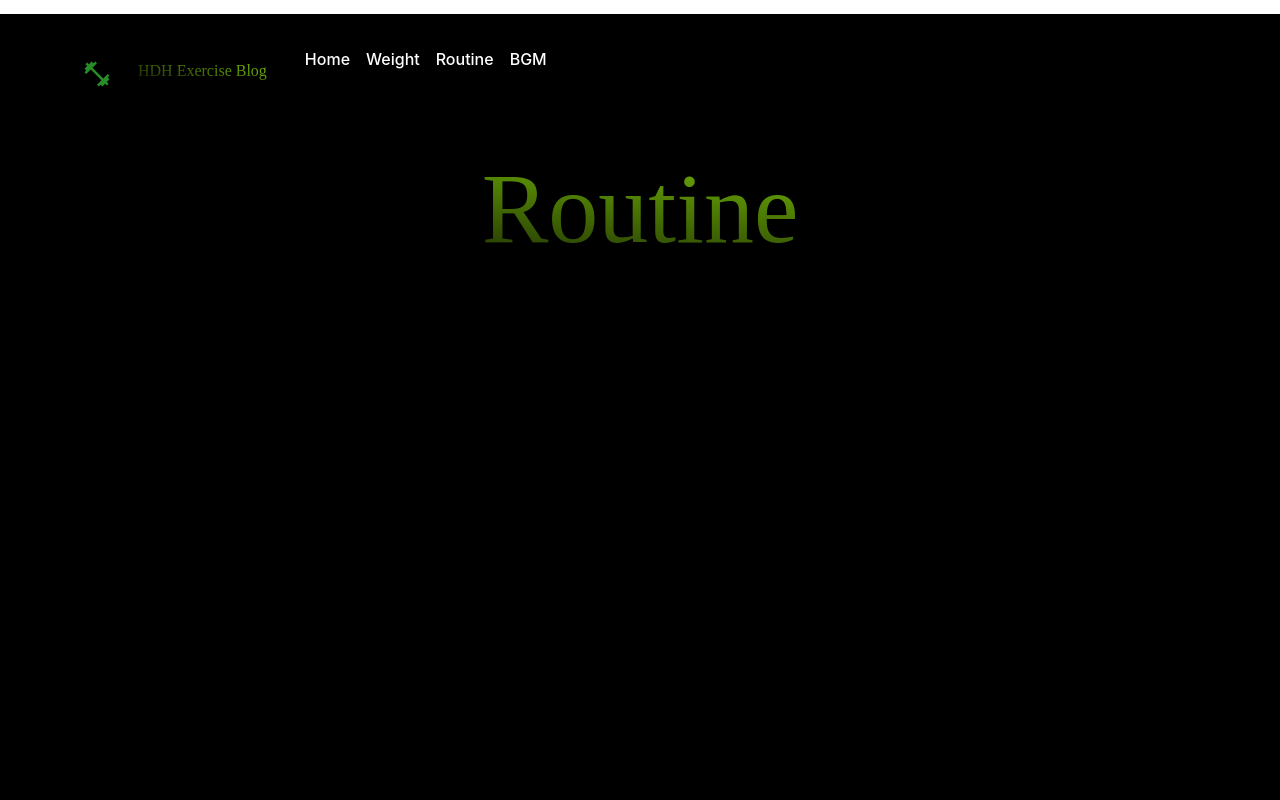
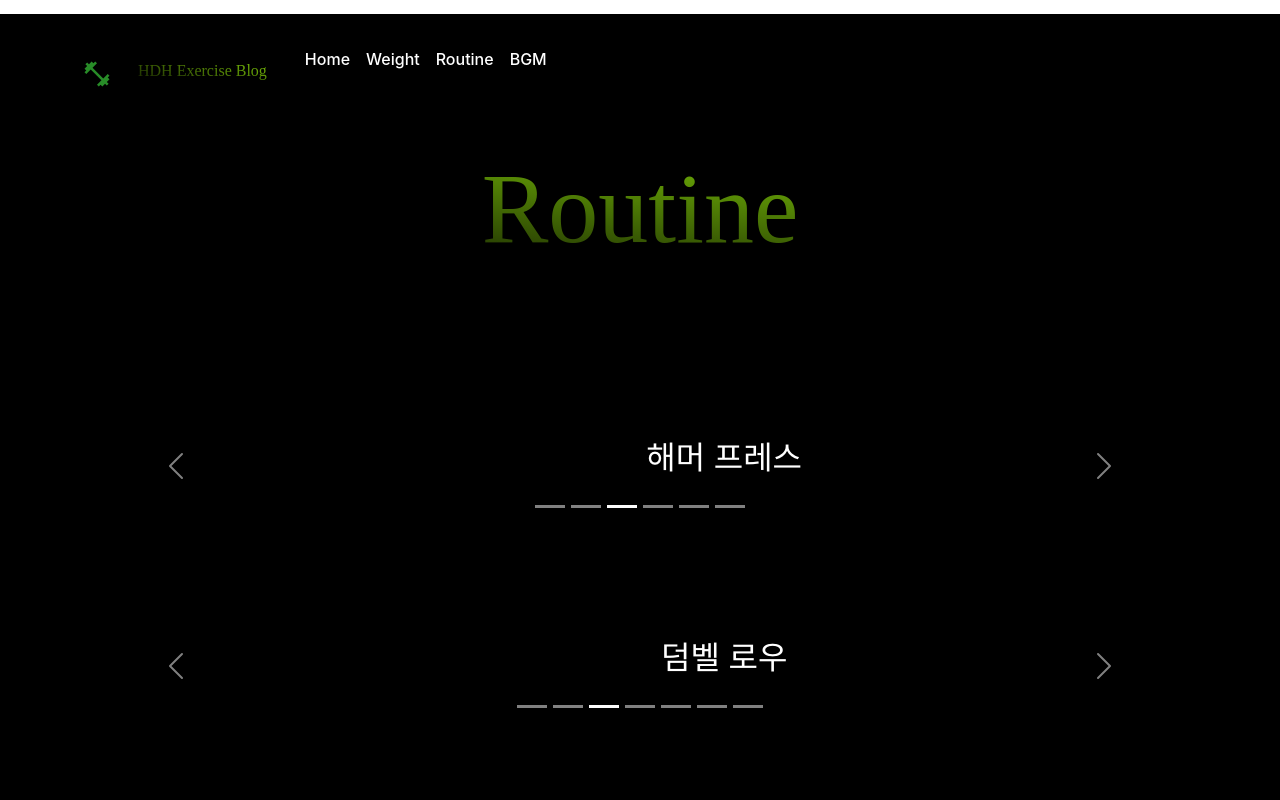
Before and after one commit to gkseogus/React_ExerciseApp, a React (Create React App) app: page /routine in a window 1280 px wide. Shown: the top 800 px of the page. Built offline with nearby package versions, Linux system fonts and the light colour scheme; a web font is replaced by a local one.

Commit message:
220415_routine 적용

```diff
--- a/src/components/RoutinePage/index.tsx
+++ b/src/components/RoutinePage/index.tsx
@@ -1,12 +1,11 @@
 import React from 'react';
 import 'antd/dist/antd.css';
 import styled from 'styled-components';
-
+import RoutineItems from '../RoutineItems';
 
 const Constain = styled.div`
   padding: 1em;
   background: black;
-  height: 100vh;
 `
 
 const FirstFont = styled.h1`
@@ -23,9 +22,10 @@ const RoutinePage = () => {
 
   return (
     <Constain>
-        <FirstFont>
-            Routine
-        </FirstFont>
+      <FirstFont>
+          Routine
+      </FirstFont>
+      <RoutineItems/>
     </Constain>
   );
 };
```
